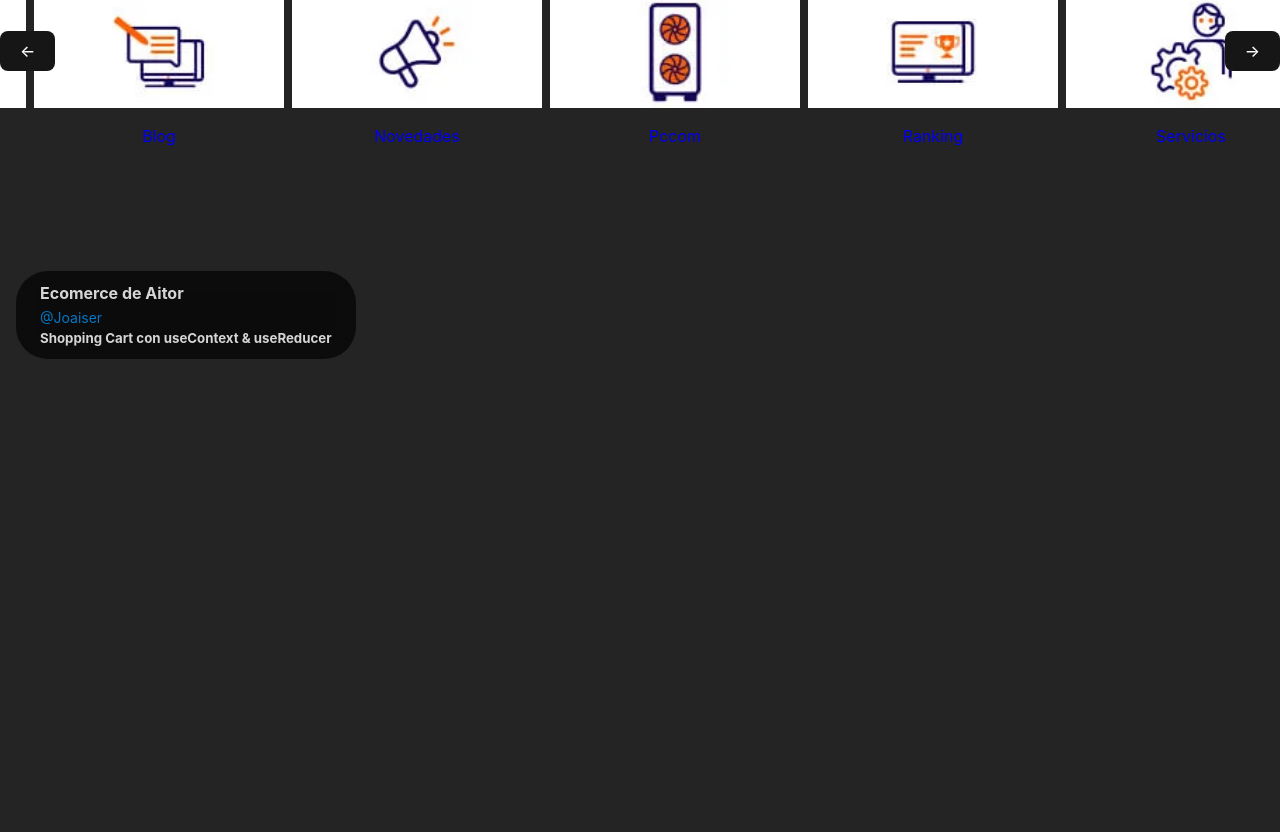
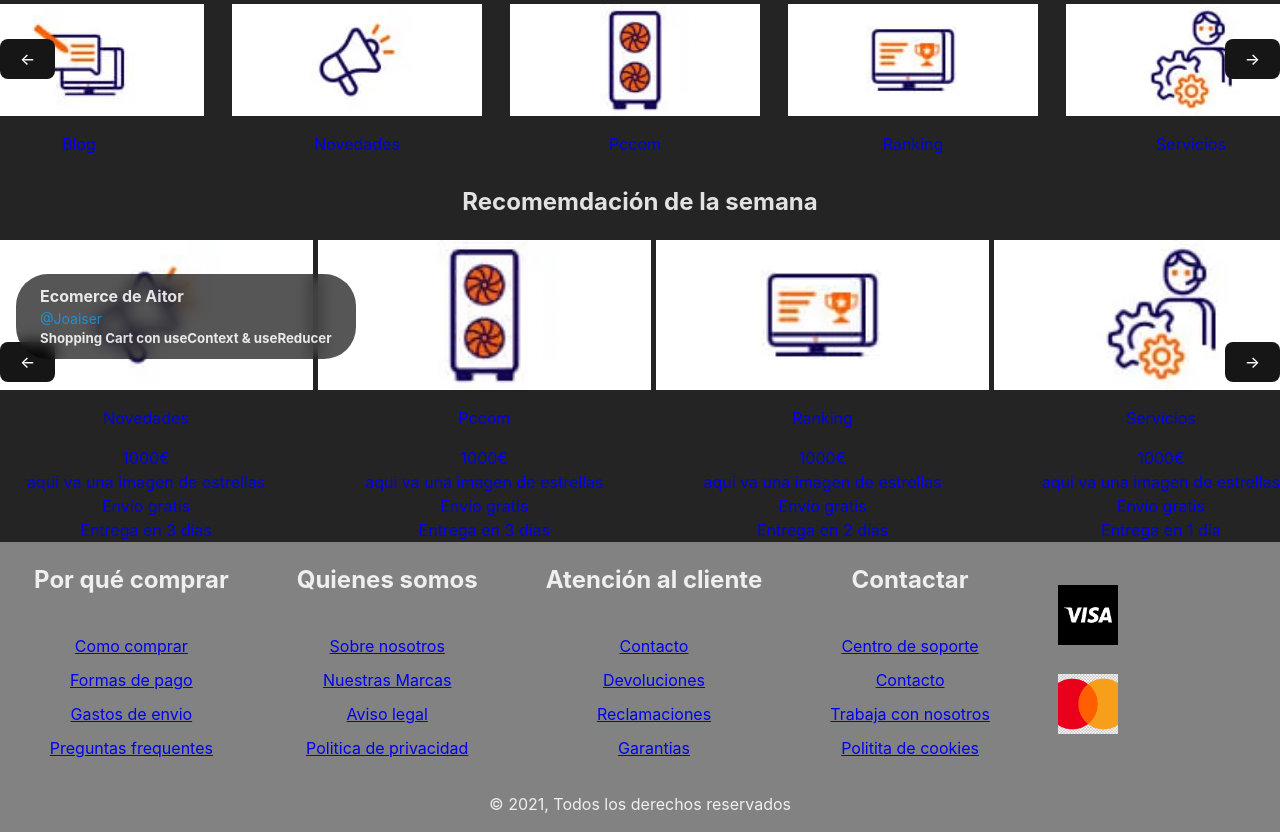
Before and after one commit to Joaiser/Ecomerce-basico, a React (Vite) app: page / in a window 1280 px wide. Shown: the part 425-1257 px from the top of the page. Before the commit the page ends 800 px from the top, so only its background shows below. Built offline with nearby package versions, Linux system fonts and the light colour scheme.

Commit message:
carrusel queda una cosa, extraida logica carruel,  nueva seccion weekrecomended, y footer empezado

```diff
--- a/src/App.jsx
+++ b/src/App.jsx
@@ -6,19 +6,20 @@ import { FilterContext } from './context/filters.jsx'
 import { Cart } from './components/Cart.jsx'
 import { CartProvider } from './context/cart.jsx'
 import {Init} from './components/init.jsx'
+import { WeekRecomended } from './components/weekrecomended.jsx'
+import { FooterReal } from './components/footerReal.jsx'
 
 function App() {
   const { filters, setFilters } = useContext(FilterContext)
 
   return (
     <CartProvider>
-    <Header changeFilters={setFilters}/>
-
-    <Init/>
-
-    {/*<Products/>*/}
-
-    <Footer />
+      <Header changeFilters={setFilters}/>
+      <Init/>
+      {/*<Products/>*/}
+      <WeekRecomended/>
+      <Footer />
+      <FooterReal/>
     </CartProvider>
   )
 }
--- /dev/null
+++ b/src/components/footerReal.jsx
@@ -0,0 +1,60 @@
+import '../footerReal.css';
+
+export function FooterReal() {
+    return(
+        <footer>
+            <div id='footer-center'>
+                <div>
+                    <h2>Por qué comprar</h2>
+                    <ul>
+                        <li><a href="#">Como comprar</a></li>
+                        <li><a href="#">Formas de pago</a></li>
+                        <li><a href="#">Gastos de envio</a></li>
+                        <li><a href="#">Preguntas frequentes</a></li>
+                    </ul>
+                </div>
+                <div>
+                    <h2>Quienes somos</h2>
+                    <ul>
+                        <li><a href="#">Sobre nosotros</a></li>
+                        <li><a href="#">Nuestras Marcas</a></li>
+                        <li><a href="#">Aviso legal</a></li>
+                        <li><a href="#">Politica de privacidad</a></li>
+                    </ul>
+                </div>
+                <div>
+                    <h2>Atención al cliente</h2>
+                    <ul>
+                        <li><a href="#">Contacto</a></li>
+                        <li><a href="#">Devoluciones</a></li>
+                        <li><a href="#">Reclamaciones</a></li>
+                        <li><a href="#">Garantias</a></li>
+                    </ul>
+                </div>
+                <div>
+                    <h2>Contactar</h2>
+                    <ul>
+                        <li><a href="#">Centro de soporte</a></li>
+                        <li><a href="#">Contacto</a></li>
+                        <li><a href="#">Trabaja con nosotros</a></li>
+                        <li><a href="#">Politita de cookies</a></li>
+                    </ul>
+                </div>
+                <aside>
+                <div>
+                    <img className="img-footer-aside" src="/static/img/visa-logo-visa-icon-free-free-vector.jpg" alt="imagen de pagar con visa" />
+                    <img className="img-footer-aside" src="/static/img/img-mastercard.png" alt="Imagen de pagar con mastercard" />
+                </div>
+            </aside>
+            </div>
+            <div id='center-div'>
+                <p>© 2021, Todos los derechos reservados</p>
+            </div>
+
+
+        </footer>
+
+
+
+    )
+}
--- a/src/components/header.css
+++ b/src/components/header.css
@@ -36,7 +36,9 @@ nav a:hover{
 header{
     background-color: var(--background-color);
     width: 100%;
-
+    position: sticky;
+    z-index: 1000;
+    top:0;
 }
 
 header h1{
--- a/src/components/init.css
+++ b/src/components/init.css
@@ -8,9 +8,10 @@ body {
     justify-content: center;
     align-items: center;
     width: 100%;
-    /* gap: 50px; */
     flex-direction: column;
     margin: 0 0;
+    position: relative;
+    top: 8px;
 }
 
 #images-init{
@@ -27,14 +28,14 @@ body {
 }
 
 
-#div-carusell {
+#div-carusell{
     display: flex;
     justify-content: flex-start;
     align-items: center;
-    gap: 80px;
+    gap: 100px;
     transition: transform 0.5s ease-in-out;
     margin: 0 0;
-    margin-left: 2%;
+    margin-left: 5%;
 }
 
 .slide {
@@ -116,5 +117,7 @@ body {
     }
 }
 
-/*tengo que arreglar centrado de esta seccion
-Arreglar botones en pantallas muy grandes*/
+/*tengo que arreglar centrado de esta seccion de carrusell
+Arreglar botones en pantallas muy grandes
+comprobar los comentarios
+*/
--- a/src/components/init.jsx
+++ b/src/components/init.jsx
@@ -1,11 +1,11 @@
-import React, { useState, useEffect, useRef,useLayoutEffect } from 'react';
+import React from 'react';
 import './init.css';
-
-/*TO DO: Explicar porque he usado este hook en vez de useEffect, y explicar como he diseñado esta parte de web*/
+import { useCarousel } from '../hooks/carrousel';
 
 export function Init() {
-    const [data, setData] = useState([
+    const { carouselRef, nextSlide, prevSlide } = useCarousel();
 
+    const data = [
         {
             src: '/static/img/ofertas-especiales.webp',
             description: 'Ofertas especiales'
@@ -38,39 +38,7 @@ export function Init() {
             src: '/static/img/servicios.webp',
             description: 'Servicios'
         },
-
-    ]);
-
-
-    const carouselRef = useRef(null);
-    const [currentIndex, setCurrentIndex] = useState(0);
-
-    const nextSlide = () => {
-        if (currentIndex < 3) {
-            setCurrentIndex(currentIndex + 1.7);
-        } else {
-            setCurrentIndex(0); // Vuelve al inicio cuando llega al final
-        }
-    }
-
-    const prevSlide = () => {
-        if (currentIndex > 2) {
-            setCurrentIndex(currentIndex - 1.5);
-        } else {
-            setCurrentIndex(0);
-        }
-    }
-
-    useLayoutEffect(() => {
-        updateCarousel();
-    }, [currentIndex]);
-
-    const updateCarousel = () => {
-        const slideWidth = carouselRef.current.children[0].getBoundingClientRect().width;
-        const transformValue = -currentIndex * slideWidth;
-        carouselRef.current.style.transform = `translateX(${transformValue}px)`;
-    }
-
+    ];
 
     return (
         <>
@@ -78,8 +46,8 @@ export function Init() {
         <h1>¡Bienvenido a la tienda!</h1>
         <p>En nuestra tienda encontrarás una amplia variedad de productos informáticos, tanto nuevos como de segunda mano. ¡Esperamos que encuentres lo que buscas!</p>
         <p>Si tienes alguna pregunta, no dudes en contactar con nosotros.</p>
-        </section>
-        <section id='section-init'>
+
+        <div id='section-init'>
                 <article id='images-init'>
                     <div>
                         <a href=""><img src="" alt="Imagen de portatiles" /></a>
@@ -106,6 +74,7 @@ export function Init() {
                         <button className="carousel-button" onClick={nextSlide}>→</button>
                     </div>
                 </article>
+            </div>
         </section>
         </>
     )
--- /dev/null
+++ b/src/components/weekrecomended.jsx
@@ -0,0 +1,91 @@
+import React, { useState } from 'react';
+import { useCarousel } from '../hooks/carrousel';
+
+export function WeekRecomended() {
+    const { carouselRef, nextSlide, prevSlide } = useCarousel();
+
+    const [data, setData] = useState([
+        {
+            src: '/static/img/reacondicionadosimg.webp',
+            description: 'Reacondicionados',
+            precio: '1000€',
+            estrellas: 'aqui va una imagen de estrellas',
+            envio: 'Envío gratis',
+            fechaEnvio: 'Entrega en 6 días'
+        },
+        {
+            src: '/static/img/concursos.webp',
+            description: 'concursos',
+            precio: '1000€',
+            estrellas: 'aqui va una imagen de estrellas',
+            envio: 'Envío gratis',
+            fechaEnvio: 'Entrega en 5 días'
+        },
+        {
+            src: '/static/img/blog.webp',
+            description: 'Blog',
+            precio: '1000€',
+            estrellas: 'aqui va una imagen de estrellas',
+            envio: 'Envío gratis',
+            fechaEnvio: 'Entrega en 4 días'
+        },
+        {
+            src: '/static/img/novedades.webp',
+            description: 'Novedades',
+            precio: '1000€',
+            estrellas: 'aqui va una imagen de estrellas',
+            envio: 'Envío gratis',
+            fechaEnvio: 'Entrega en 3 días'
+        },
+        {
+            src: '/static/img/pccom.webp',
+            description: 'Pccom',
+            precio: '1000€',
+            estrellas: 'aqui va una imagen de estrellas',
+            envio: 'Envío gratis',
+            fechaEnvio: 'Entrega en 3 días'
+        },
+        {
+            src: '/static/img/ranking.webp',
+            description: 'Ranking',
+            precio: '1000€',
+            estrellas: 'aqui va una imagen de estrellas',
+            envio: 'Envío gratis',
+            fechaEnvio: 'Entrega en 2 días'
+        },
+        {
+            src: '/static/img/servicios.webp',
+            description: 'Servicios',
+            precio: '1000€',
+            estrellas: 'aqui va una imagen de estrellas',
+            envio: 'Envío gratis',
+            fechaEnvio: 'Entrega en 1 día'
+        },
+    ]);
+
+    return(
+        <section>
+            <h1>Recomemdación de la semana</h1>
+            <article id='carusell-article'>
+                    <div ref={carouselRef} id='div-carusell'>
+                        {data.map((item, i) => (
+                            <div key={i} className="slide">
+                                <a href="#"> {/*arreglar el a href*/}
+                                    <img className="prueba" src={item.src} alt={`Slide ${i + 1}`} />
+                                    <p className="legend">{item.description}</p>
+                                    <span className='price'>{item.precio}</span>
+                                    <span className='stars'>{item.estrellas}</span>
+                                    <span className='shipping'>{item.envio}</span>
+                                    <span className='shipping-date'>{item.fechaEnvio}</span>
+                                </a>
+                            </div>
+                        ))}
+                    </div>
+                    <div id='buttons'>
+                        <button className="carousel-button" onClick={prevSlide}>←</button>
+                        <button className="carousel-button" onClick={nextSlide}>→</button>
+                    </div>
+                </article>
+        </section>
+    )
+}
--- /dev/null
+++ b/src/footerReal.css
@@ -0,0 +1,49 @@
+footer{
+    display: flex;
+    background-color: rgb(130, 130, 130);
+    flex-direction: column;
+}
+
+#footer-center{
+    display: flex;
+    justify-content: space-around;
+    align-items: center;
+    width: 90%;
+}
+
+#footer-center div{
+    display: flex;
+    justify-content: space-around;
+    align-items: center;
+    flex-direction: column;
+}
+
+footer div ul{
+    display: flex;
+    justify-content: space-around;
+    align-items: center;
+    flex-direction: column;
+    gap: 10px;
+}
+
+aside{
+    display: flex;
+    justify-content: space-around;
+    align-items: center;
+    flex-direction: column;
+    gap: 10px;
+}
+
+aside div{
+    display: flex;
+    justify-content: space-around;
+    align-items: center;
+    flex-direction: column;
+    gap: 29px;
+}
+
+.img-footer-aside {
+  width: 60px;
+  height: 60px;
+  object-fit: cover;
+}
--- /dev/null
+++ b/src/hooks/carrousel.js
@@ -0,0 +1,36 @@
+import { useState, useRef, useLayoutEffect } from 'react';
+
+export const useCarousel = (initialIndex = 0) => {
+    const carouselRef = useRef(null);
+    const [currentIndex, setCurrentIndex] = useState(initialIndex);
+    const [showCarousel, setShowCarousel] = useState(false);
+
+    const nextSlide = () => {
+        setShowCarousel(true);
+        if (currentIndex < 3) {
+            setCurrentIndex(currentIndex + 2);
+        } else {
+            setCurrentIndex(0); // Vuelve al inicio cuando llega al final
+        }
+    }
+
+    const prevSlide = () => {
+        setShowCarousel(true);
+        if (currentIndex > 2) {
+            setCurrentIndex(currentIndex - 1);
+        } else {
+            setCurrentIndex(0);
+        }
+    }
+
+    useLayoutEffect(() => {
+        const updateCarousel = () => {
+            const slideWidth = carouselRef.current.children[0].getBoundingClientRect().width;
+            const transformValue = -currentIndex * slideWidth;
+            carouselRef.current.style.transform = `translateX(${transformValue}px)`;
+        }
+        updateCarousel();
+    }, [currentIndex]);
+
+    return { carouselRef, nextSlide, prevSlide };
+}
```
Also changed, not shown: public/static/img/img-mastercard.png (added), public/static/img/visa-logo-visa-icon-free-free-vector.jpg (added). Lines whose indentation alone changed are shown as unchanged.
